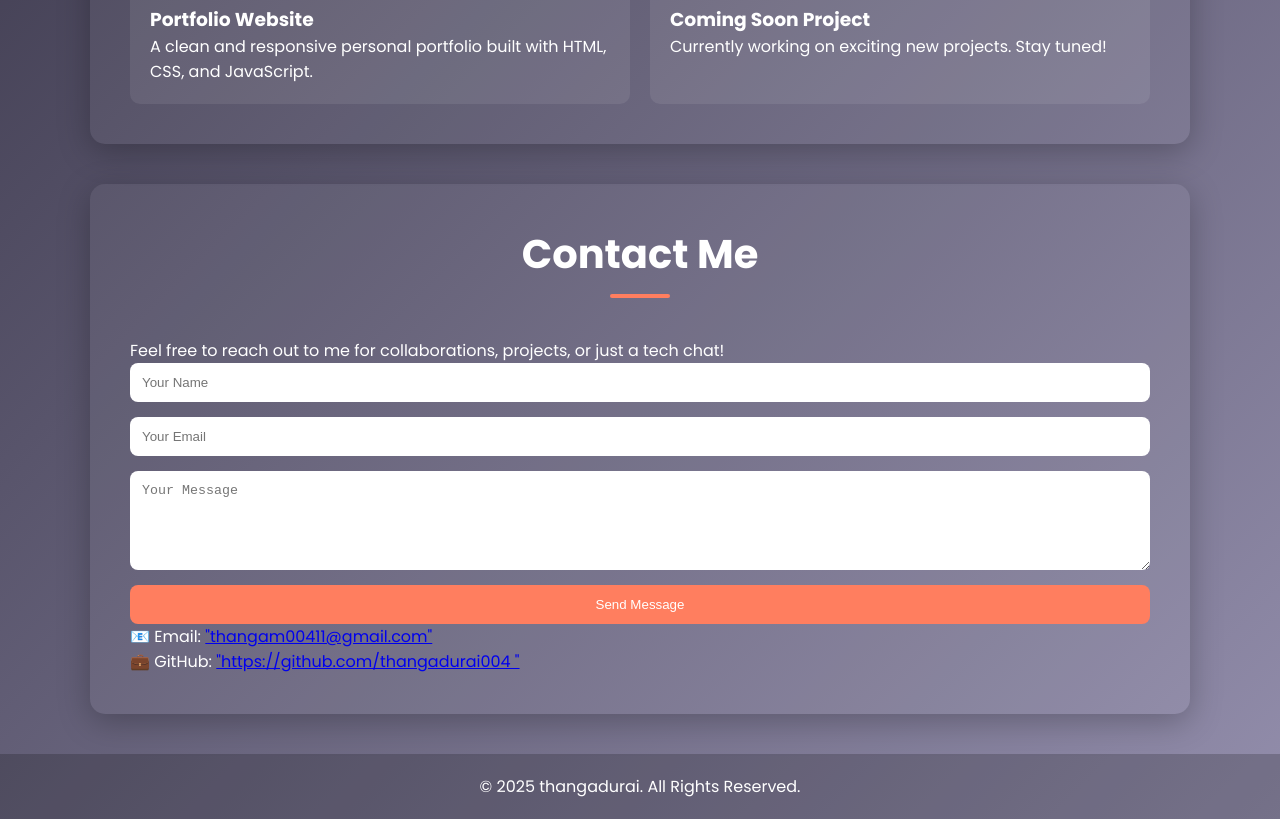
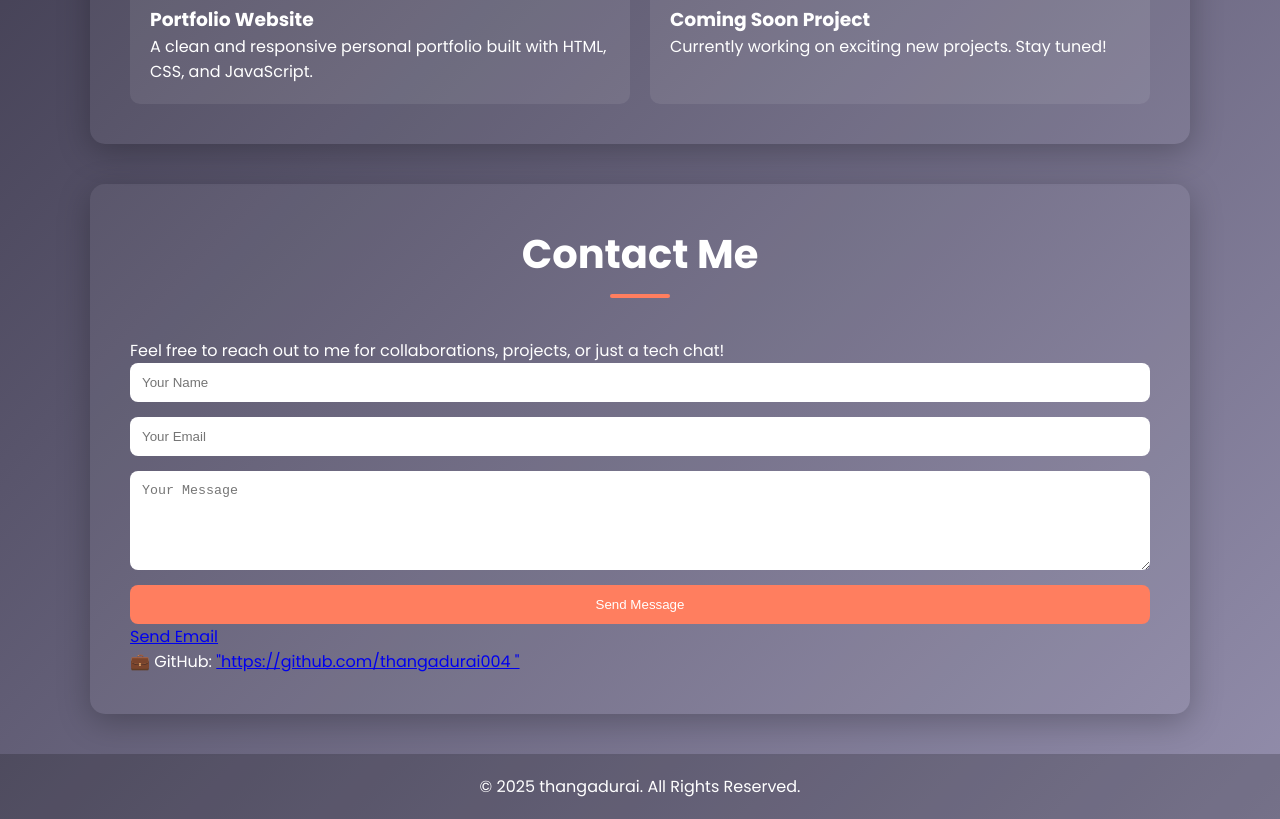
Before and after one commit to thangadurai004/portfolio1, a plain HTML site: page portfolio/index.html in a window 1280 px wide. Shown: the part 1142-1961 px from the top of the page. Drawn offline with Linux system fonts and the light colour scheme.

Commit message:
Update index.html

```diff
--- a/portfolio/index.html
+++ b/portfolio/index.html
@@ -84,7 +84,8 @@
             <textarea name="message" placeholder="Your Message" rows="5" required></textarea>
             <button type="submit">Send Message</button>
         </form>
-        <p>📧 Email: <a href="thangam00411@gmail.com">"thangam00411@gmail.com"</a></p>
+        <p></p><a href="mailto:thangam00411@gmail.com">Send Email</a>
+
         <p>💼 GitHub: <a href="https://github.com/thangadurai004" target="_blank">"https://github.com/thangadurai004
         "</a></p>
     </section>
```
